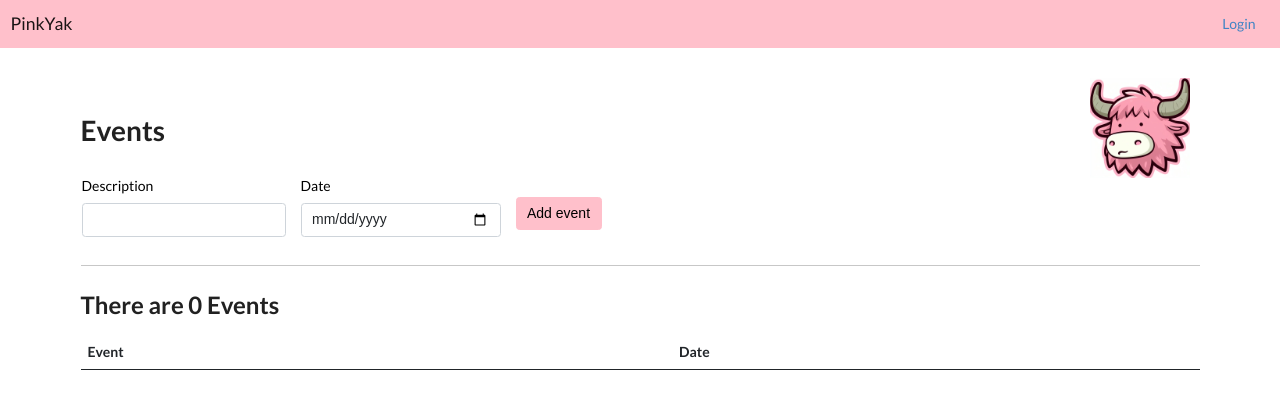
After one commit to DarrenRobinson500/delicium, a Django app: page /events in a window 1280 px wide. The commit adds this page. Shown: the top 409 px of the page. Run offline with Django 4.2, Linux system fonts and the light colour scheme; tables that the repository leaves empty hold one stand-in row (values such as "Sample post"); lists and menus that the app fills with data are empty; some libraries are stand-ins or nearby versions.

Commit message:
Added events

```diff
--- a/app/templates/base.html
+++ b/app/templates/base.html
@@ -1,9 +1,9 @@
+<!doctype html>
 {% load static %}
-<!doctype html>
-<link rel="icon" href="{% static 'wordle.ico' %}">
 <html lang="en">
   <head>
     <!-- Required meta tags -->
+    <link rel="icon" href="{% static 'pinkyak.ico' %}">
     <meta charset="utf-8">
     <meta name="viewport" content="width=device-width, initial-scale=1">
 
--- a/app/templates/dog.html
+++ b/app/templates/dog.html
@@ -16,6 +16,10 @@
                 <td class="p-3">
                     <label class="form-label">Owners</label>
                     <input type="text" name="owners" class="form-control" style="min-width:200px">
+                </td>
+                <td class="p-3">
+                    <label class="form-label">Notes</label>
+                    <input type="text" name="notes" class="form-control" style="min-width:200px">
                 </td>
                 <td class="p-3">
                     <label class="form-label">Picture</label>
@@ -38,6 +42,7 @@
         <tr>
           <th scope="col">Dogs</th>
           <th scope="col">Owners</th>
+          <th scope="col">Notes</th>
           <th scope="col">Image</th>
           <th>Bookings</th>
         </tr>
@@ -47,6 +52,7 @@
         <tr>
             <td>{{ item.name }}</td>
             <td>{{ item.owners }}</td>
+            <td>{% if item.notes %} {{ item.notes }} {% endif %}</td>
             <td>
                 {% if item.image %}
                 <img src="{{ item.image.url }}" height="120"/>
--- /dev/null
+++ b/app/templates/events.html
@@ -0,0 +1,48 @@
+{% extends 'base.html'%}
+{% block content %}
+
+    <h1>{{ title }}</h1>
+    <form action="{% url 'events' %}" class="form-inline my-2 my-lg-0" method="POST">
+        {% csrf_token %}
+        <table class="table-primary">
+            <tbody>
+                <td>
+                    <label class="form-label">Description</label>
+                    <input type="text" name="description" class="form-control" style="min-width:200px">
+                </td>
+                <td class="p-3">
+                    <label class="form-label">Date</label>
+                    <input type="date" name="date" class="form-control" style="min-width:200px">
+                </td>
+                <td>
+                    <p></p>
+                    <button type="submit" class="btn btn-yak">Add event</button>
+                </td>
+            </tbody>
+
+
+        </table>
+    </form>
+    <hr>
+
+<h2>There are {{ count }} {{ title}}</h2>
+<table class="table">
+  <thead>
+    <tr>
+      <th scope="col">Event</th>
+      <th scope="col">Date</th>
+    </tr>
+  </thead>
+  <tbody>
+    {% for item in objects %}
+    <tr {% if item.next_one %} style="background-color: #ffc0cb"{% endif %}>
+        <td>{{ item.description }}</td>
+        <td>{{ item.date }}</td>
+    </tr>
+    {% endfor %}
+  </tbody>
+</table>
+
+
+
+{% endblock %}
--- a/app/templates/navbar.html
+++ b/app/templates/navbar.html
@@ -5,6 +5,7 @@
     {% if user.is_authenticated %}
       <ul class="navbar-nav me-auto mb-2 mb-lg-0">
         <li class="nav-item"><a class="nav-link active" href="{% url 'diary' %}">Diary</a></li>
+        <li class="nav-item"><a class="nav-link active" href="{% url 'events' %}">Events</a></li>
         <li class="nav-item"><a class="nav-link active" href="{% url 'notes' %}">Notes</a></li>
         <li class="nav-item"><a class="nav-link active" href="{% url 'quotes' %}">Quotes</a></li>
         <li class="nav-item"><a class="nav-link active" href="{% url 'birthdays' %}">Birthdays</a></li>
--- a/app/templates/quotes.html
+++ b/app/templates/quotes.html
@@ -9,6 +9,6 @@
     </form>
     <hr>
     {% for quote in quotes %}
-    <p>{{ quote.quote }}</p>
+    <p>{{ quote.quote }} [{{quote.date}}]</p>
     {% endfor %}
 {% endblock %}
--- a/app/views.py
+++ b/app/views.py
@@ -1,7 +1,11 @@
 from django.shortcuts import render, redirect
 from django.contrib.auth import authenticate, login, logout
 from django.contrib import messages
+from collections import namedtuple
+
 from .forms import *
+
+Event_Tuple = namedtuple('Event_Tuple', ['date', 'description'])
 
 
 def home(request):
@@ -35,6 +39,8 @@
         form = DogForm(request.POST, request.FILES)
         if form.is_valid(): form.save()
     objects = Dog.objects.all()
+    objects = sorted(objects, key=lambda d: d.next_booking())
+
     count = len(objects)
     context = {'objects': objects, 'title': "Dogs", 'count': count, "form": form}
     return render(request, 'dog.html', context)
@@ -72,7 +78,7 @@
     if request.method == 'POST':
         form = QuoteForm(request.POST or None)
         if form.is_valid(): form.save()
-    objects = Quote.objects.all
+    objects = Quote.objects.all().order_by('-date')
     context = {'quotes': objects}
     return render(request, 'quotes.html', context)
 
@@ -183,3 +189,34 @@
 
     context = {'objects': objects, "count": count, "min_days": min_days_to_birthday(), 'title': "Birthdays"}
     return render(request, 'birthdays.html', context)
+
+Event_Tuple = namedtuple('Event_Tuple', ['date', 'description'])
+
+def events(request):
+    if request.method == 'POST':
+        form = EventForm(request.POST or None)
+        if form.is_valid(): form.save()
+
+    today = date.today()
+    events = Event.objects.filter(date__gte=today).order_by(ExtractMonth('date'), ExtractDay('date'))
+    bookings = Booking.objects.filter(start_date__gte=today).order_by(ExtractMonth('start_date'), ExtractDay('start_date'))
+
+    events_and_bookings = []
+
+    for event in events:
+        new = Event_Tuple(event.date, event.description)
+        events_and_bookings.append(new)
+
+    for booking in bookings:
+        new = Event_Tuple(booking.start_date, "Dog Booking: " + booking.dog.name)
+        events_and_bookings.append(new)
+
+    events_and_bookings = sorted(events_and_bookings, key=lambda e: e.date)
+
+    for item in events_and_bookings:
+        print(item)
+
+    count = len(events_and_bookings)
+
+    context = {'objects': events_and_bookings, "count": count, 'title': "Events"}
+    return render(request, 'events.html', context)
--- a/main/urls.py
+++ b/main/urls.py
@@ -19,6 +19,9 @@
 from app.views import *
 from django.conf import settings
 from django.conf.urls.static import static
+from django.views.generic.base import RedirectView
+
+favicon_view = RedirectView.as_view(url='/static/pinkyak.ico', permanent=True)
 
 urlpatterns = [
     path('admin/', admin.site.urls),
@@ -31,10 +34,12 @@
     path("booking<id>", booking, name="booking"),
     path("quotes", quotes, name="quotes"),
     path("birthdays", birthdays, name="birthdays"),
+    path("events", events, name="events"),
     path("notes", notes, name="notes"),
     path("note<id>", note, name="note"),
     path("up<id>", up, name="up"),
     path("down<id>", down, name="down"),
     path("delete_note<id>", delete_note, name="delete_note"),
     path("new_category", new_category, name="new_category"),
+    path('pinkyak.ico', favicon_view),
 ] + static(settings.MEDIA_URL, document_root=settings.MEDIA_ROOT)
```
Also changed, not shown: app/forms.py (+6 -1 lines), app/models.py (+26 -3 lines), app/migrations/0014_event_dog_notes.py (added), app/migrations/0015_quote_date.py (added), app/static/pinkyak.ico (added), static/pinkyak.ico (added).
